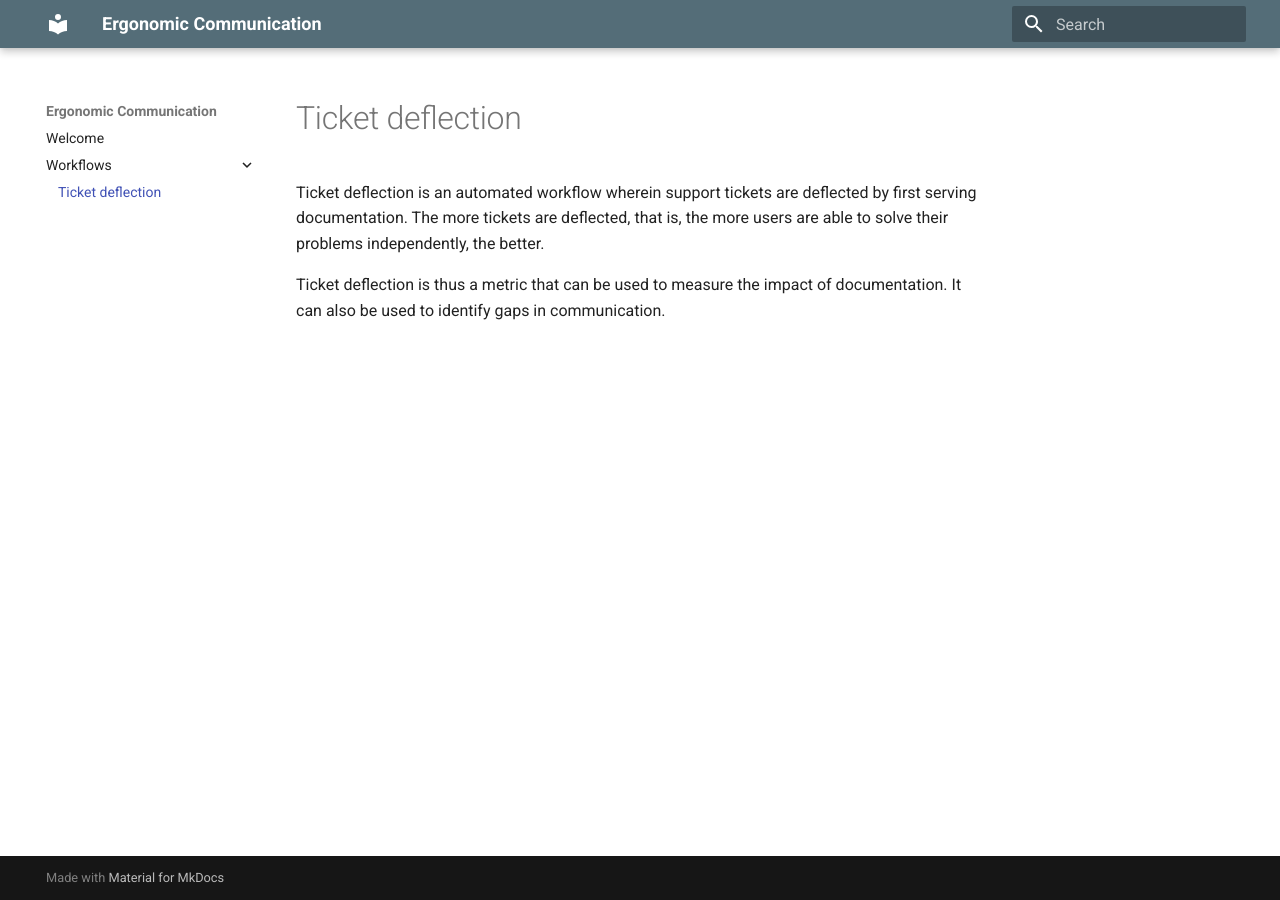
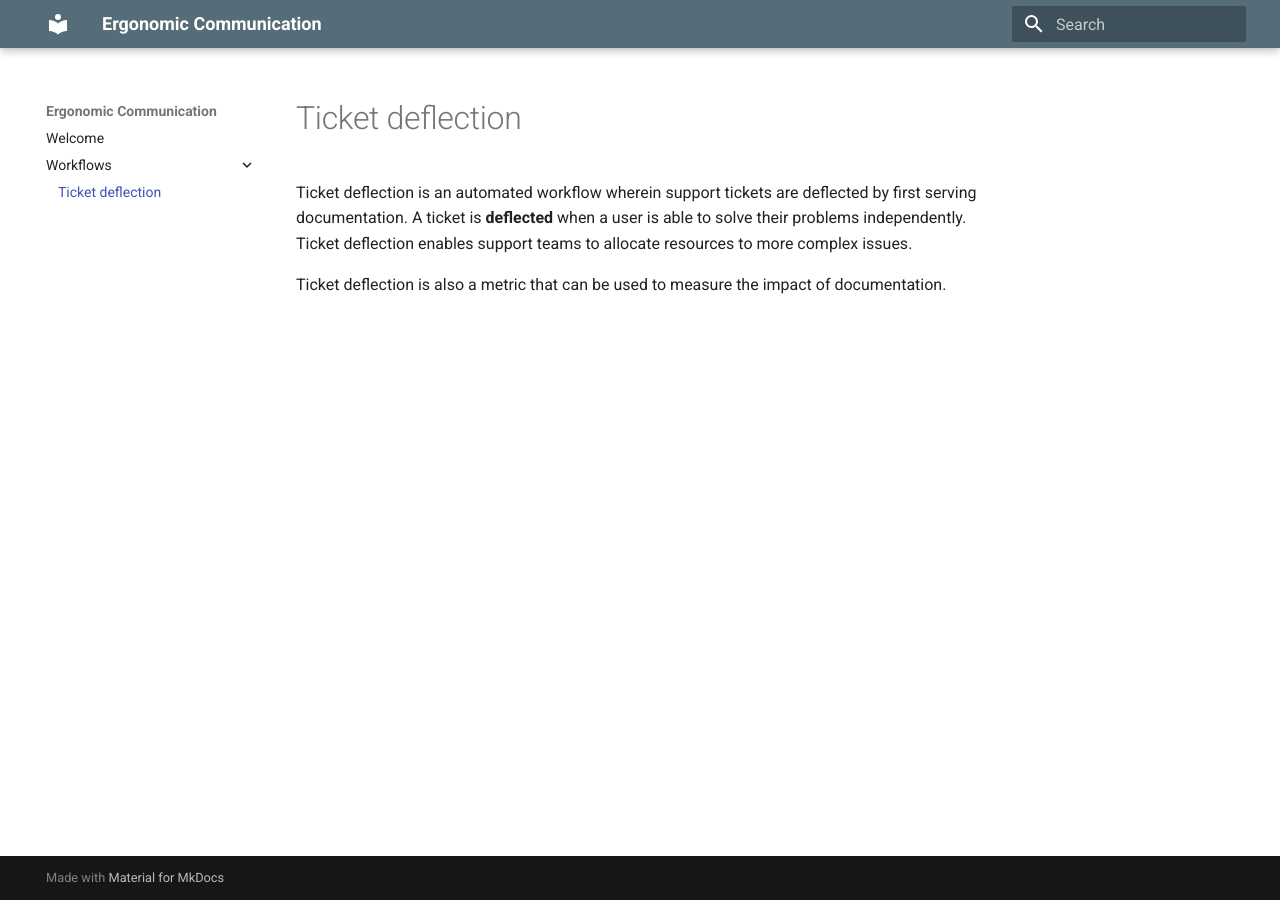
Before and after one commit to s-santillan/s-santillan.github.io, an MkDocs documentation site: the page built from docs/workflows/ticket-deflection.md, in a window 1280 px wide. Built offline with MkDocs 1.6.1 and Material for MkDocs 9.7.7, drawn with Linux system fonts in a browser that asks for light colours.

Commit message:
ticket deflection summary

```diff
--- a/docs/workflows/ticket-deflection.md
+++ b/docs/workflows/ticket-deflection.md
@@ -1,5 +1,5 @@
 # Ticket deflection
 
-Ticket deflection is an automated workflow wherein support tickets are deflected by first serving documentation. The more tickets are deflected, that is, the more users are able to solve their problems independently, the better.
+Ticket deflection is an automated workflow wherein support tickets are deflected by first serving documentation. A ticket is **deflected** when a user is able to solve their problems independently. Ticket deflection enables support teams to allocate resources to more complex issues.
 
-Ticket deflection is thus a metric that can be used to measure the impact of documentation. It can also be used to identify gaps in communication.
+Ticket deflection is also a metric that can be used to measure the impact of documentation.
```
